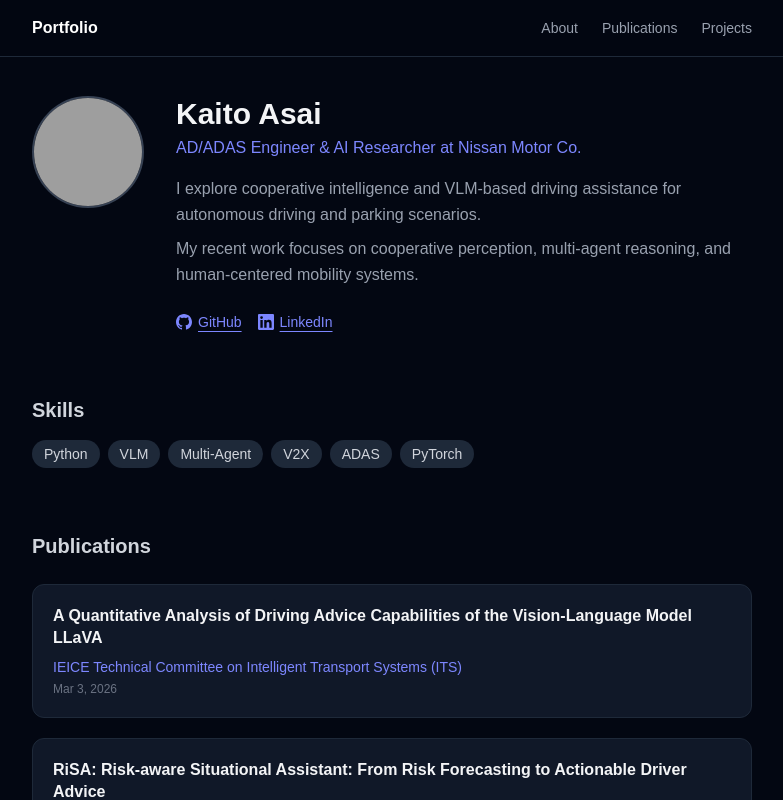
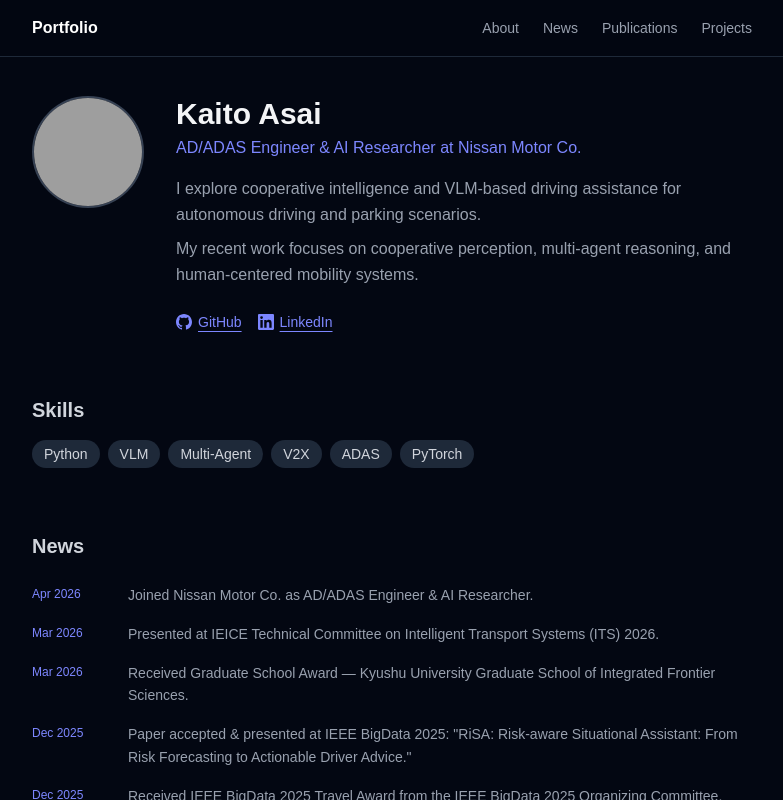
Before and after one commit to s1280061/my-portfolio, a Next.js app: page / in a window 1280 px wide. Shown: the top 800 px of the page, without its empty margins (248-1031 px from the left). Built offline with nearby package versions, Linux system fonts and the light colour scheme; grey boxes are pictures that could not be loaded.

Commit message:
Add News section

```diff
--- a/app/page.tsx
+++ b/app/page.tsx
@@ -7,6 +7,29 @@
   "Human-centered mobility",
   "Multi-agent systems",
   "Explainable driving assistance",
+];
+
+const news = [
+  {
+    date: "Apr 2026",
+    text: "Joined Nissan Motor Co. as AD/ADAS Engineer & AI Researcher.",
+  },
+  {
+    date: "Mar 2026",
+    text: "Presented at IEICE Technical Committee on Intelligent Transport Systems (ITS) 2026.",
+  },
+  {
+    date: "Mar 2026",
+    text: "Received Graduate School Award — Kyushu University Graduate School of Integrated Frontier Sciences.",
+  },
+  {
+    date: "Dec 2025",
+    text: 'Paper accepted & presented at IEEE BigData 2025: "RiSA: Risk-aware Situational Assistant: From Risk Forecasting to Actionable Driver Advice."',
+  },
+  {
+    date: "Dec 2025",
+    text: "Received IEEE BigData 2025 Travel Award from the IEEE BigData 2025 Organizing Committee.",
+  },
 ];
 
 const publications = [
@@ -98,6 +121,19 @@
         </div>
       </section>
 
+      {/* News */}
+      <section id="news" className="max-w-3xl mx-auto px-6 pb-16">
+        <h2 className="text-xl font-semibold mb-6 text-gray-300">News</h2>
+        <div className="space-y-4">
+          {news.map((item, i) => (
+            <div key={i} className="flex gap-4">
+              <span className="text-xs text-indigo-400 font-mono mt-0.5 w-20 shrink-0">{item.date}</span>
+              <p className="text-sm text-gray-400 leading-relaxed">{item.text}</p>
+            </div>
+          ))}
+        </div>
+      </section>
+
       {/* Publications */}
       <section id="publications" className="max-w-3xl mx-auto px-6 pb-16">
         <h2 className="text-xl font-semibold mb-6 text-gray-300">Publications</h2>
--- a/components/Nav.tsx
+++ b/components/Nav.tsx
@@ -5,6 +5,7 @@
         <span className="font-bold text-white">Portfolio</span>
         <div className="flex gap-6 text-sm text-gray-400">
           <a href="#profile" className="hover:text-white transition-colors">About</a>
+          <a href="#news" className="hover:text-white transition-colors">News</a>
           <a href="#publications" className="hover:text-white transition-colors">Publications</a>
           <a href="#projects" className="hover:text-white transition-colors">Projects</a>
         </div>
```
